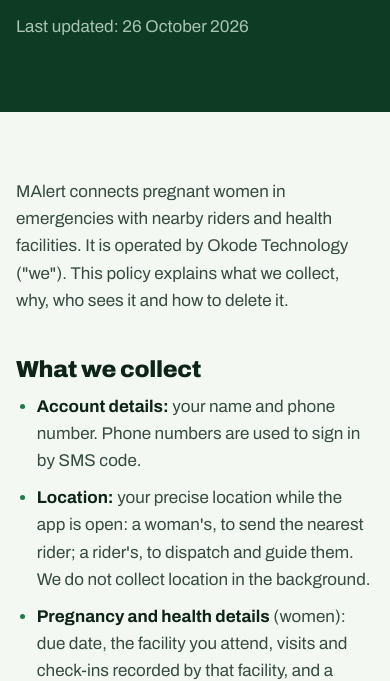
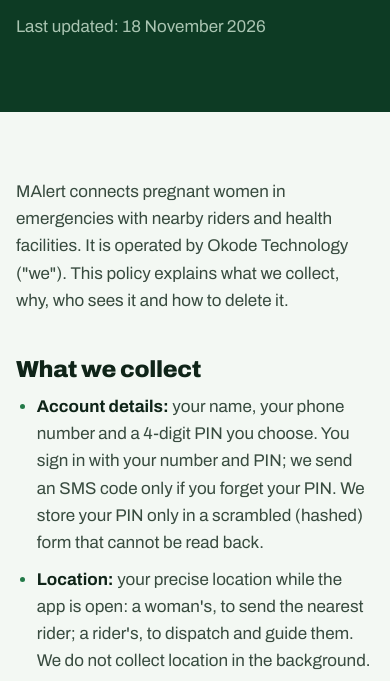
Before and after one commit to okodetechltd/malert-site, a plain HTML site: page privacy.html in a window 390 px wide. Shown: the part 173-854 px from the top of the page. Drawn offline with Linux system fonts and the light colour scheme.

Commit message:
Privacy: sign in with phone number and PIN; SMS only for a forgotten PIN
Co-Authored-By: Claude Opus 5.5 <noreply@anthropic.com>

```diff
--- a/privacy.html
+++ b/privacy.html
@@ -27,7 +27,7 @@
 <div class="doc-head">
   <div class="wrap">
     <h1>MAlert Privacy Policy</h1>
-    <p class="updated">Last updated: 26 October 2026</p>
+    <p class="updated">Last updated: 18 November 2026</p>
   </div>
 </div>
 <div class="doc">
@@ -36,7 +36,7 @@
 
     <h2>What we collect</h2>
     <ul>
-      <li><strong>Account details:</strong> your name and phone number. Phone numbers are used to sign in by SMS code.</li>
+      <li><strong>Account details:</strong> your name, your phone number and a 4-digit PIN you choose. You sign in with your number and PIN; we send an SMS code only if you forget your PIN. We store your PIN only in a scrambled (hashed) form that cannot be read back.</li>
       <li><strong>Location:</strong> your precise location while the app is open: a woman's, to send the nearest rider; a rider's, to dispatch and guide them. We do not collect location in the background.</li>
       <li><strong>Pregnancy and health details</strong> (women): due date, the facility you attend, visits and check-ins recorded by that facility, and a relative's contact number for emergencies.</li>
       <li><strong>Voice notes:</strong> a short recording describing an emergency, if you choose to record one.</li>
```
